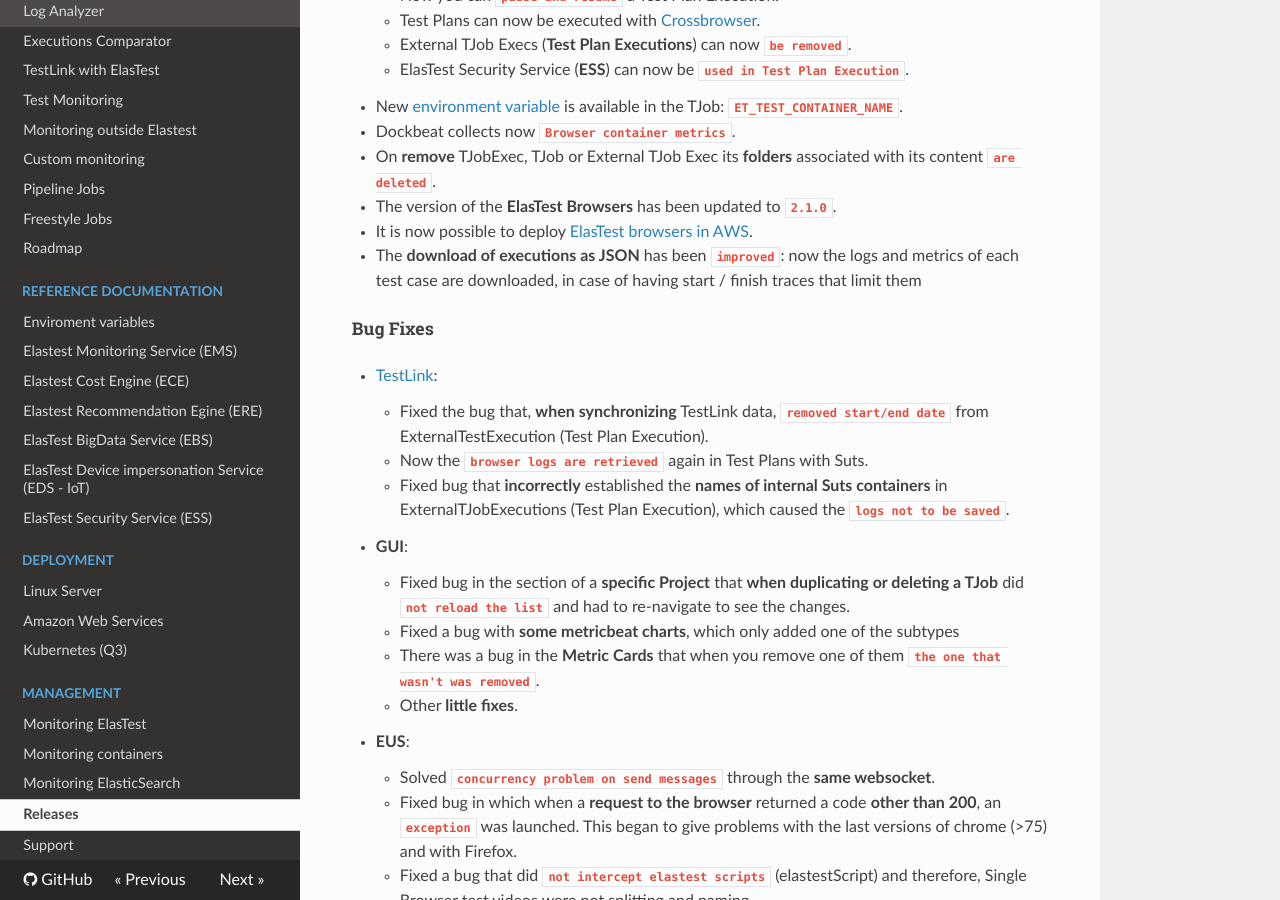
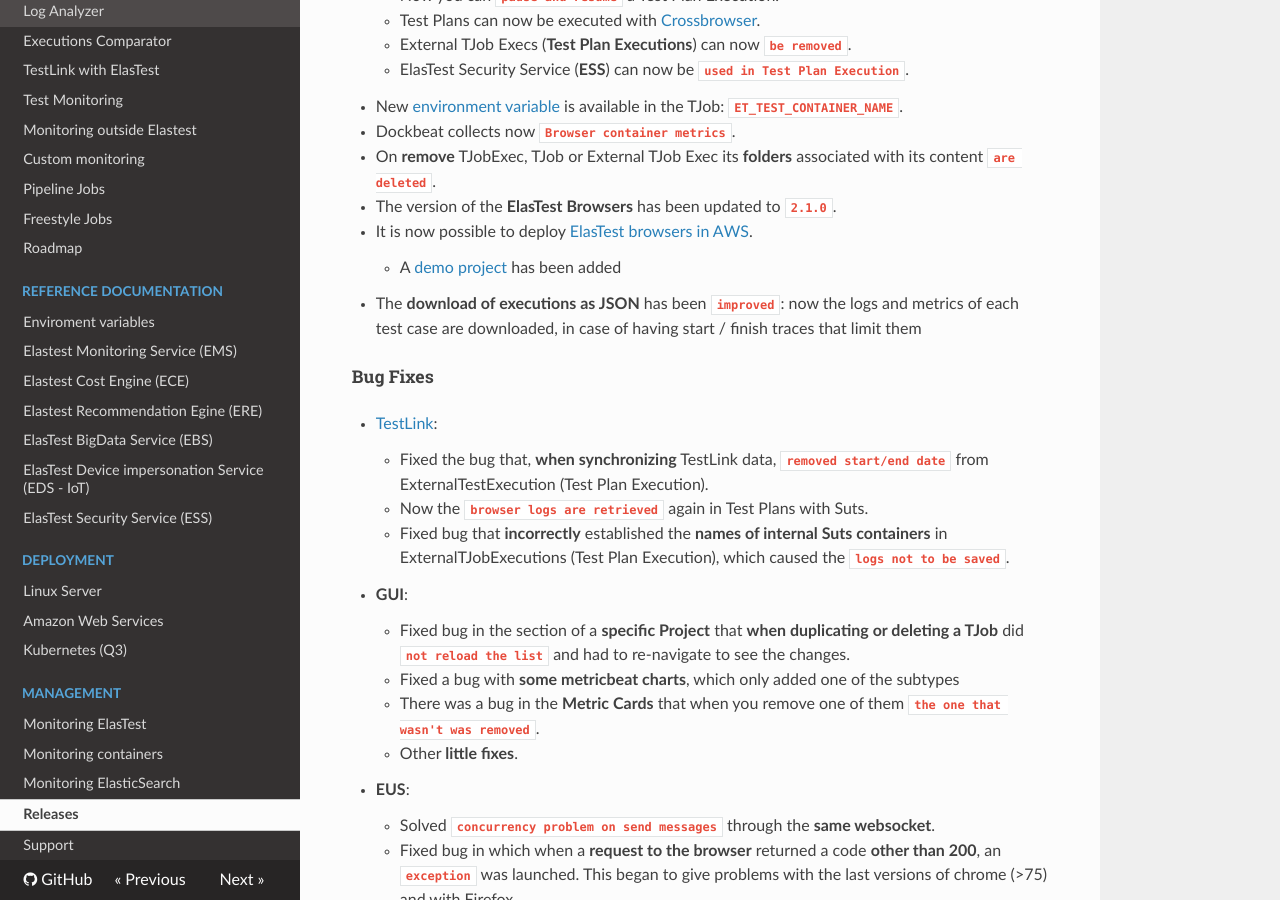
Before and after one commit to elastest/elastest.io-docs, an MkDocs documentation site: the page built from docs/releases/index.md, in a window 1280 px wide and 900 px high, scrolled down 853 px. Built offline with MkDocs 1.6.1, drawn with Linux system fonts in a browser that asks for light colours; nearby versions of some CDN libraries; old or Windows-style settings are respelled for this version of MkDocs.

Commit message:
improve docs

```diff
--- a/docs/releases/index.md
+++ b/docs/releases/index.md
@@ -42,6 +42,7 @@
 -   On **remove** TJobExec, TJob or External TJob Exec its **folders** associated with its content **`are deleted`**.
 -   The version of the **ElasTest Browsers** has been updated to **`2.1.0`**.
 -   It is now possible to deploy <a target="_blank" href="/docs/tutorials/using-browsers-in-elastest/#browsersInAWS">ElasTest browsers in AWS</a>.
+    -   A <a target="_blank" href="/docs/demos/load-testing-with-aws/">demo project</a> has been added
 -   The **download of executions as JSON** has been **`improved`**: now the logs and metrics of each test case are downloaded, in case of having start / finish traces that limit them
 
 <h5 class="smaller-subtitle">Bug Fixes</h5>
```
